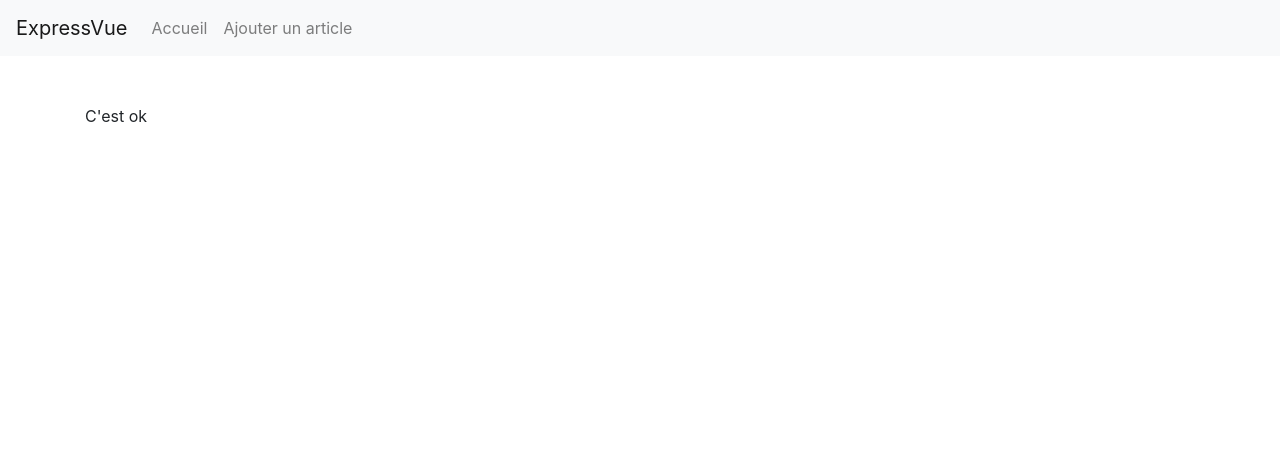
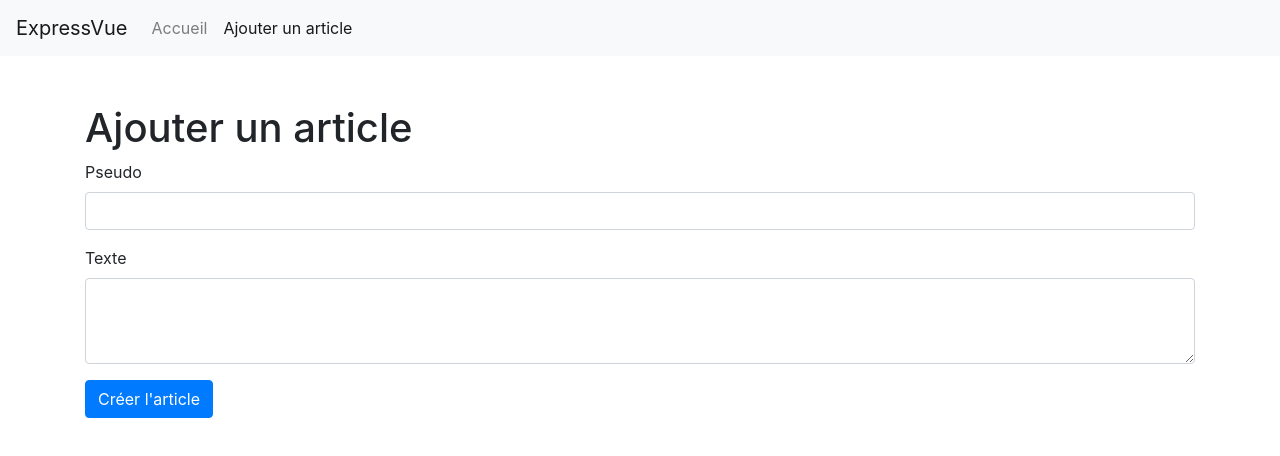
Before and after one commit to deepnox-io/io-deepnox-training-nodeexpressvue-public, a Vue app in the folder client/: page /post/add in a window 1280 px wide. Shown: the top 456 px of the page. Built offline with nearby package versions, Linux system fonts and the light colour scheme.

Commit message:
correction exo 2

```diff
--- a/client/src/App.vue
+++ b/client/src/App.vue
@@ -2,7 +2,7 @@
   <div id="app">
     <Nav />
     <div class="container my-5">
-      C'est ok
+      <router-view />
     </div>
   </div>
 </template>
--- a/client/src/components/Nav.vue
+++ b/client/src/components/Nav.vue
@@ -1,14 +1,14 @@
 <template>
     <nav class="navbar navbar-expand-sm navbar-light bg-light">
-        <a href="#" class="navbar-brand" :to="{ name: 'home' }">ExpressVue</a>
+        <router-link class="navbar-brand" :to="{ name: 'home' }">ExpressVue</router-link>
 
-        <div class="collapse navbar-collapse">
+        <div class="collapse navbar-collapse" id="navbarSupportedContent">
             <ul class="navbar-nav mr-auto">
-                <li class="nav-item">
-                    <a class="nav-link" href="#">Accueil</a>
+                <li class="nav-item" :class="isActive('home') && 'active'">
+                    <router-link :to="{ name: 'home' }" class="nav-link">Accueil</router-link>
                 </li>
-                <li class="nav-item">
-                    <a class="nav-link" href="#">Ajouter un article</a>
+                <li class="nav-item" :class="isActive('post.add') && 'active'">
+                    <router-link :to="{ name: 'post.add' }" class="nav-link">Ajouter un article</router-link>
                 </li>
             </ul>
         </div>
@@ -18,5 +18,14 @@
 <script>
 export default {
     name: 'Nav',
+    methods: {
+      isActive(name) {
+        if (this.$route.name === name) {
+          return true
+        } else {
+          return false
+        }
+      }
+    }
 }
 </script>
--- a/client/src/router/index.js
+++ b/client/src/router/index.js
@@ -1,6 +1,7 @@
 import Vue from 'vue'
 import VueRouter from 'vue-router'
 import Home from '../views/Home.vue'
+import PostAdd from '../views/post/Add.vue'
 
 Vue.use(VueRouter)
 
@@ -10,6 +11,11 @@ const routes = [
     name: 'home',
     component: Home
   },
+  {
+    path: '/post/add',
+    name: 'post.add',
+    component: PostAdd
+  },
 ]
 
 const router = new VueRouter({
--- a/client/src/views/Home.vue
+++ b/client/src/views/Home.vue
@@ -1,6 +1,6 @@
 <template>
   <div>
-    <p>Page d'accueil</p>
+    Page d'accueil
   </div>
 </template>
 
--- /dev/null
+++ b/client/src/views/post/Add.vue
@@ -0,0 +1,45 @@
+<template>
+    <div>
+        <h1>Ajouter un article</h1>
+        <form @submit.prevent="submit">
+            <div class="mb-3">
+                <label for="nickname" class="form-label">Pseudo</label>
+                <input required type="text" v-model="nickname" class="form-control" id="nickname" />
+            </div>
+            <div class="mb-3">
+                <label for="text" class="form-label">Texte</label>
+                <textarea required v-model="text" class="form-control" id="text" rows="3"></textarea>
+            </div>
+            <button type="submit" class="btn btn-primary">Créer l'article</button>
+        </form>
+    </div>
+</template>
+
+<script>
+import { HTTP } from '@/http-common.js'
+
+export default {
+    data() {
+        return {
+            nickname: '',
+            text: '',
+        }
+    },
+    methods: {
+        async submit() {
+            try {
+                await this.createPost()
+                this.$router.push({ name: 'home' })
+            } catch (error) {
+                console.log(error)
+            }
+        },
+        async createPost() {
+            return await HTTP.post('/posts', {
+                nickname: this.nickname,
+                text: this.text,
+            })
+        },
+    },
+}
+</script>
```
